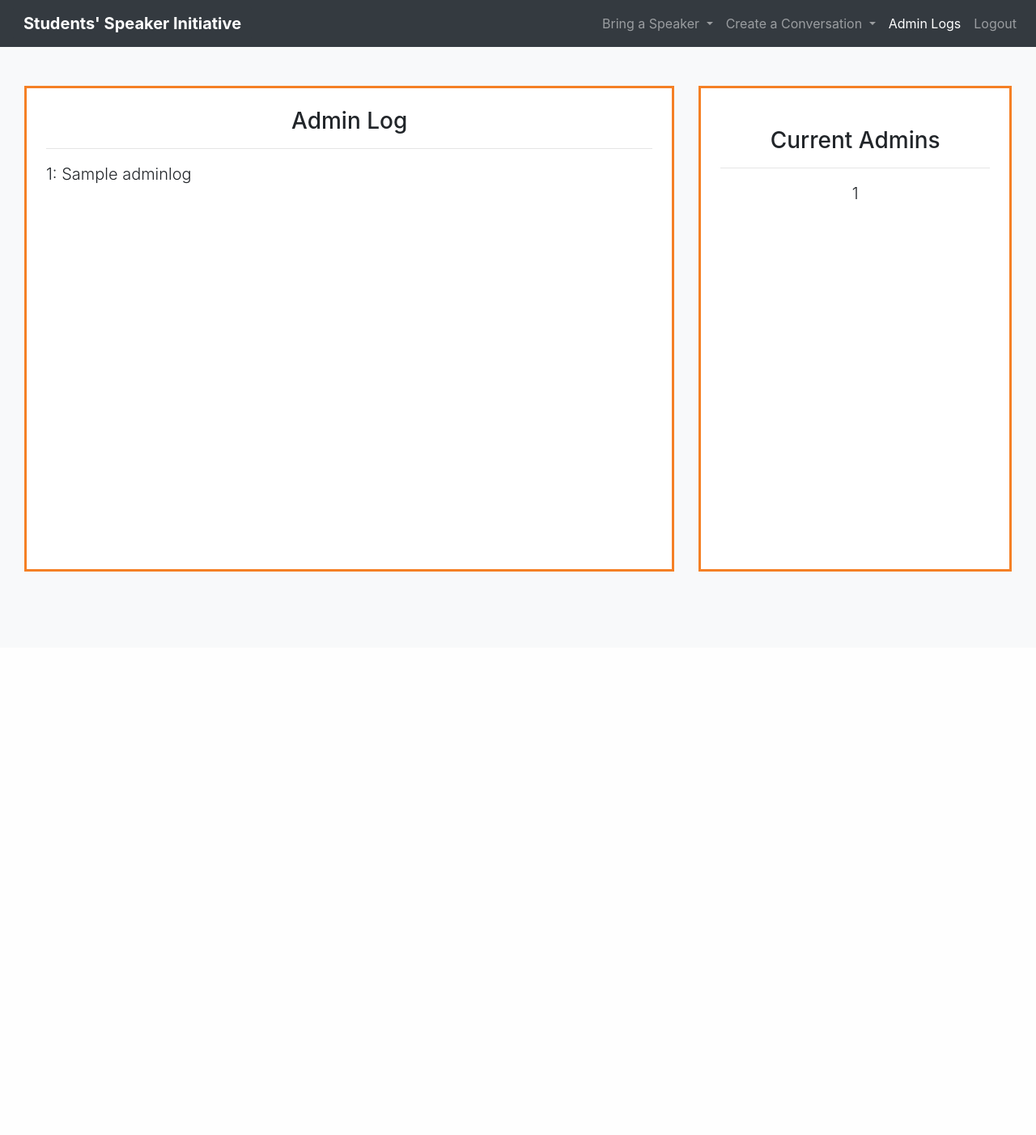
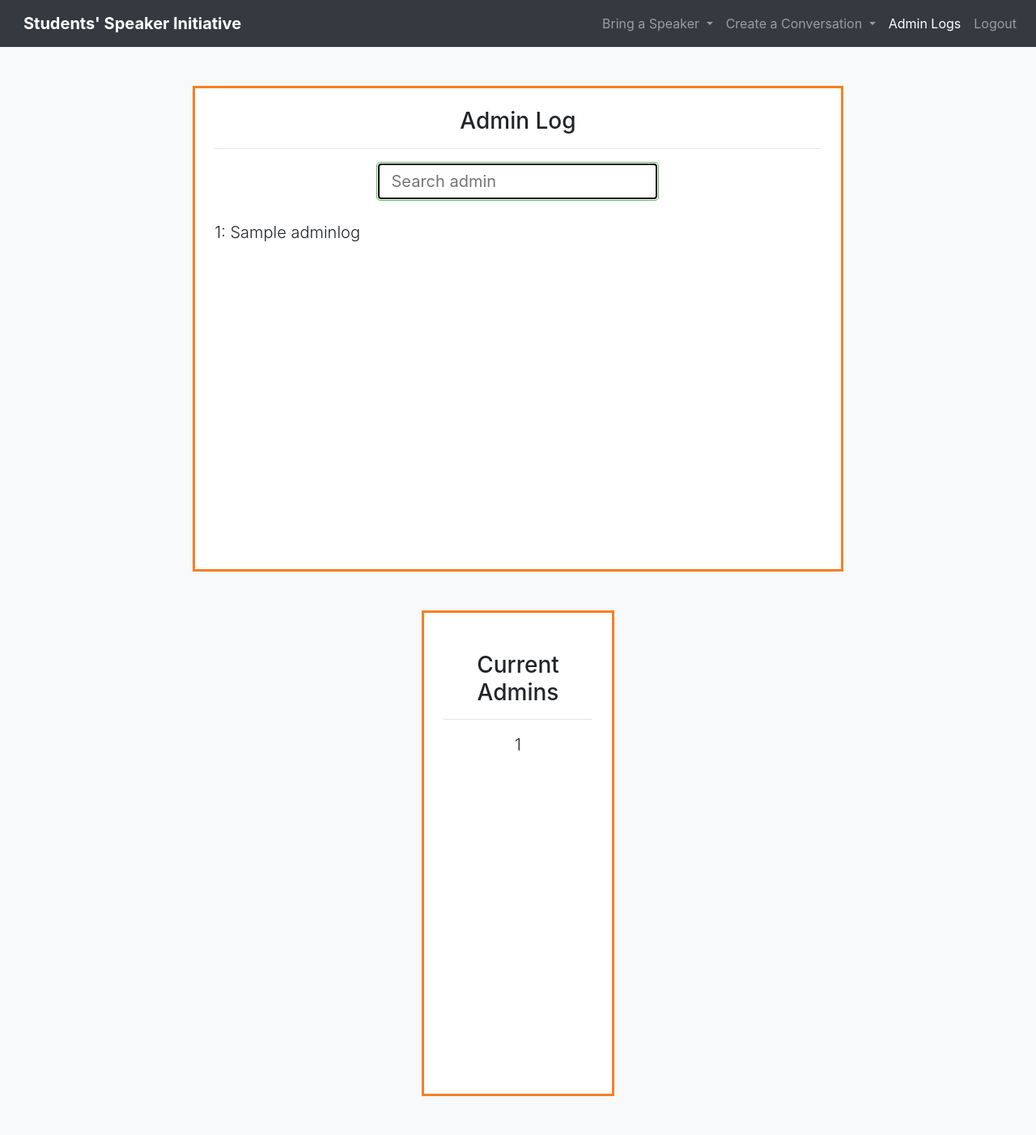
Before and after one commit to cvrattos1/StudentSpeakerInitiative, a Flask app: page /sAdminLogs in a window 1280 px wide. Shown: the whole page at 81% size. Before the commit the page ends 706 px from the top, so only its background shows below. Run offline with Flask 2, Linux system fonts and the light colour scheme; a user stored in the database is signed in; a database or web service that is not in the repository returns one stand-in record (values such as "Sample title"); parts of the project's set-up code (start-up, migrations or seed data) failed here and were passed over; some libraries are stand-ins or nearby versions.

Commit message:
admin search

```diff
--- a/app.py
+++ b/app.py
@@ -594,6 +594,24 @@ def ssearch():
 		response = make_response(html)
 	return response
 
+@app.route('/adminsearch', methods=['GET'])
+def adminsearch():
+	try:
+		name = request.args.get('name')
+		if name is None:
+			name = ''
+
+		database = Database()
+		info = database.searchAdminLogs(name)
+		admins = database.returnAdmins()
+		html = render_template('adminresults.html',
+								info=info)
+		response = make_response(html)
+	except Exception as e:
+		print(e, file=stderr)
+		html= "A search related error occurred"
+		response = make_response(html)
+	return response
 
 @app.route('/sEndorse', methods=['GET'])
 @login_required
--- a/databasev2.py
+++ b/databasev2.py
@@ -200,7 +200,7 @@ class Database:
     # returns a list of all endorsed speakers with a name fitting the search criteria
     def searchEndorsements(self, search):
         search = search.lower()
-        query = "SELECT * FROM speakers WHERE LOWER(name) LIKE '" + search + "%'"
+        query = "SELECT * FROM speakers WHERE LOWER(name) LIKE '%" + search + "%'"
         speakers = Database.connectDB(self, query)
 
         speaker_list = []
@@ -210,6 +210,11 @@ class Database:
                                         speakers[i][5], speakers[i][6], speakers[i][7], speakers[i][8]))
         return speaker_list
 
+    def searchAdminLogs(self, search):
+        search = search.lower()
+        query = "SELECT * FROM adminlogs WHERE netid LIKE '%" + search + "%' ORDER BY date DESC";
+        results = Database.connectDB(self, query)
+        return results
 
     # ---------------------------------------------------------------------
 
--- /dev/null
+++ b/templates/adminresults.html
@@ -0,0 +1,19 @@
+{%for row in info: %}
+    <p class="lead">{{row[0]}}: {{row[1]}}
+    {%if row[2]|int() == 0|int(): %}
+        added admin with id {{row[3]}}
+    {%elif row[2]|int() == 1|int(): %}
+        removed admin with id
+        {{row[3]}}
+    {%elif row[2]|int() == 2|int(): %}
+        created new cycle
+        to be ended on {{row[3]}}
+    {%elif row[2]|int() == 3|int(): %}
+        dismissed request of review
+        for speaker {{row[3]}}
+    {%elif row[2]|int() == 4|int(): %}
+        accepted a report and removed
+        the speaker {{row[3]}}
+    {% endif %}
+    </p>
+{% endfor %}
--- a/templates/sAdminLogs.html
+++ b/templates/sAdminLogs.html
@@ -22,7 +22,11 @@
                     <br><br>
                     <div class="bg-white h-100 overflow-auto p-4" style="border: solid medium #F58025;">
                         <h3 class="text-center">Admin Log</h3><hr>
-                        {%for row in info: %}
+                        <div class="justify-content-center mx-auto text-center">
+                                <input type="search" class="form-control-lg"style="border-style: solid; border-color: #5cb85c" id="searchBar" placeholder="Search admin" value="">
+                        </div><br>
+                        <div id="resultsSpan">
+                        <!-- {%for row in info: %}
                             <p class="lead">{{row[0]}}: {{row[1]}}
                             {%if row[2]|int() == 0|int(): %}
                                 added admin with id {{row[3]}}
@@ -40,7 +44,7 @@
                                 the speaker {{row[3]}}
                             {% endif %}
                             </p>
-                        {% endfor %}
+                        {% endfor %} -->
                     </div>
                 </div>
                 <div class="col-sm-4 h-100 mx-auto">
@@ -59,7 +63,39 @@
         <script>
             $(document.getElementById("sAdminLogs")).addClass("active");
         </script>
+        <script type="text/javascript">
+        function handleResponse(response)
+        {
+            $('#resultsSpan').html(response);
+        }
 
+        let request = null;
+
+        function getResults()
+        {
+           let search = $('#searchBar').val();
+           search = encodeURIComponent(search);
+           let url = '/adminsearch?name=' + search;
+           if (request != null)
+              request.abort();
+           request = $.ajax(
+           {
+                type: "GET",
+                url: url,
+                success: handleResponse
+            });
+         }
+
+        function setup()
+        {
+            $('#searchBar').focus();
+            $('#searchBar').on('input', getResults);
+            // $(document.getElementById("sAdminLogs")).addClass("active");
+            getResults();
+            endorseValidation();
+        }
+        $('document').ready(setup);
+        </script>
     </body>
 
 
```
Also changed, not shown: 1 other file.
